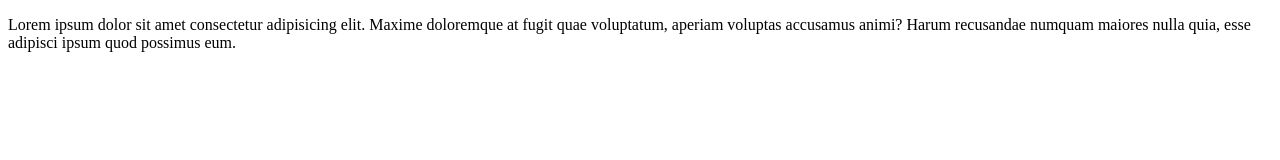
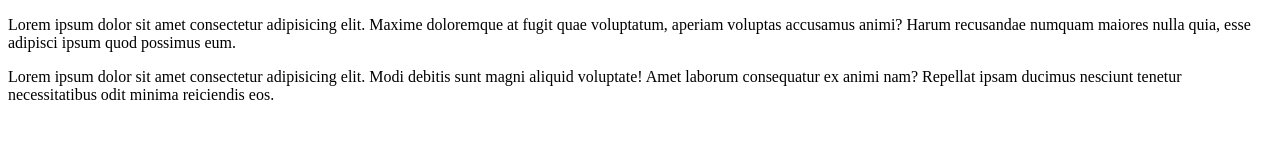
Before and after one commit to m-ghiasi/homepage, a plain HTML site: page index.html in a window 1280 px wide. Drawn offline with Linux system fonts and the light colour scheme.

Commit message:
new lorem

```diff
--- a/index.html
+++ b/index.html
@@ -10,6 +10,10 @@
 
 
     <p>Lorem ipsum dolor sit amet consectetur adipisicing elit. Maxime doloremque at fugit quae voluptatum, aperiam voluptas accusamus animi? Harum recusandae numquam maiores nulla quia, esse adipisci ipsum quod possimus eum.</p>
+     <p>
+        Lorem ipsum dolor sit amet consectetur adipisicing elit. Modi debitis sunt magni aliquid voluptate! Amet laborum consequatur ex animi nam? Repellat ipsam ducimus nesciunt tenetur necessitatibus odit minima reiciendis eos.
+     </p>
     <script src="script.js"></script>
+
 </body>
 </html>
```
